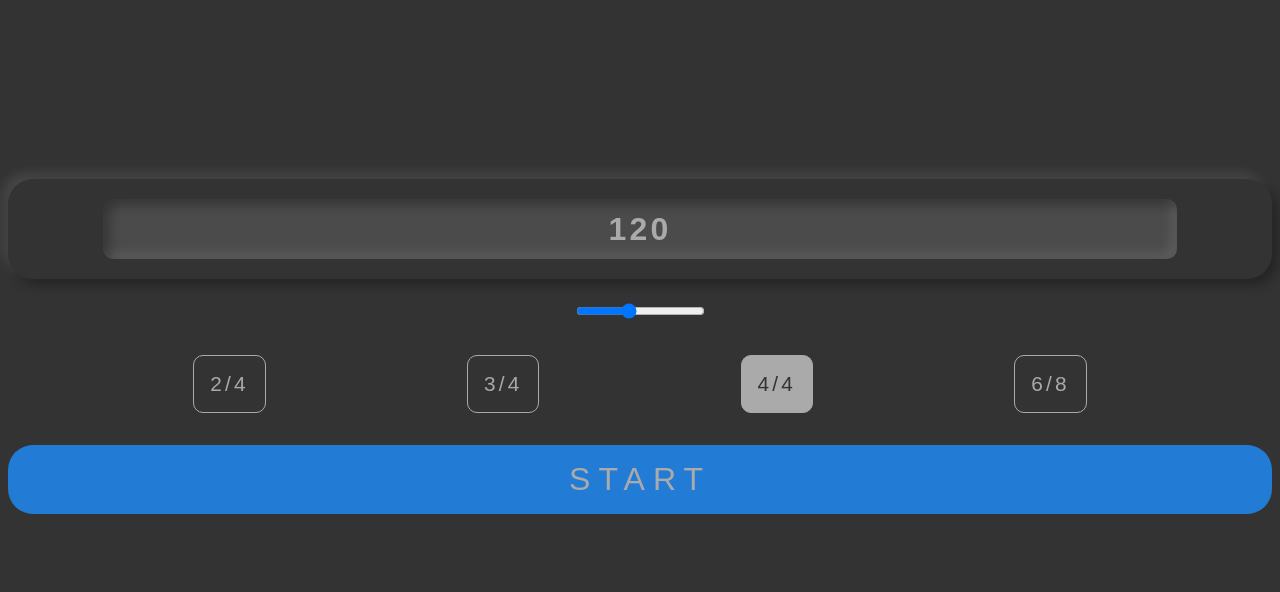
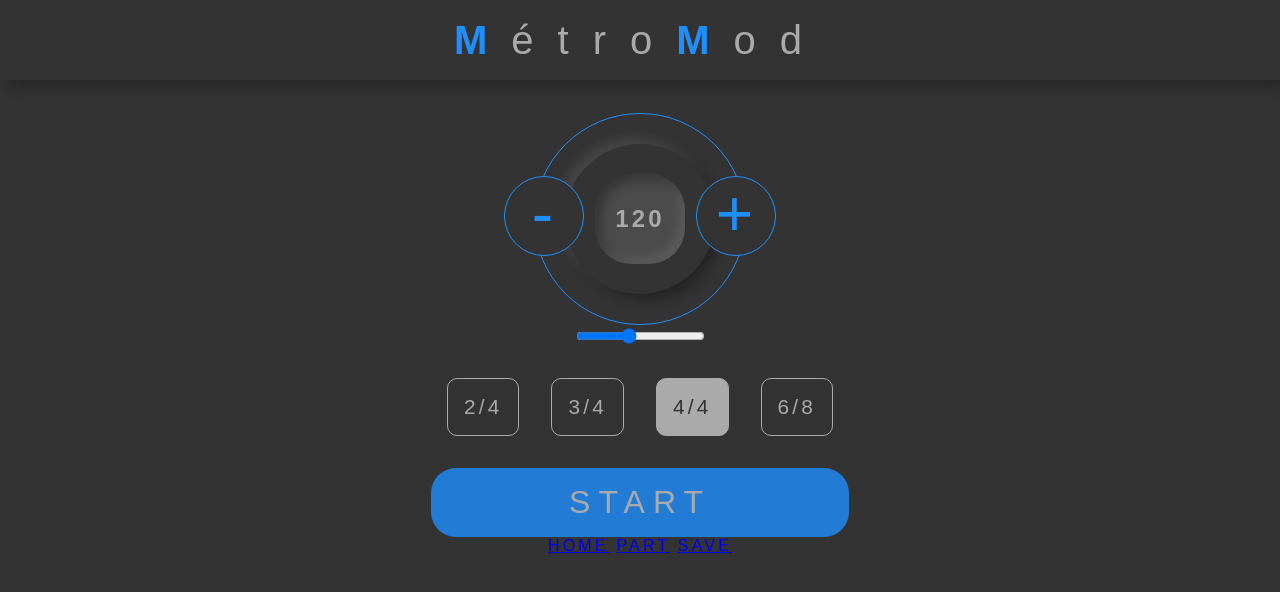
Before and after one commit to qantumSpark/metro, a website with bundled scripts: page index.html in a window 1280 px wide. Built offline with nearby package versions, Linux system fonts and the light colour scheme.

Commit message:
Style.css update / Mise en page

```diff
--- a/index.html
+++ b/index.html
@@ -13,8 +13,19 @@
     <title>Skeleton App</title>
 </head>
 <body>
+    <section class="title morph" id="title">
+        <h1 class="title-text"><span>M</span>étro<span>M</span>od</h1>
+    </section>
+
+    <section class="views" id="views">
+
+        <div class="home view" id="home">
+            <div class="container">
+                <p class="plus">+</p>
+                <p class="minus">-</p>
                 <h1 id="tempo" class="morph" >120</h1>
                 <input type="range" id="slider" min="40" max="240" value="120">
+            </div>
 
             <div class="selectors">
                 <div class="baseSelect" id="2">2/4</div>
@@ -23,6 +34,25 @@
                 <div class="baseSelect" id="6">6/8</div>
             </div>
             <button id="btn">START</button>
+        </div>
+
+        <div class="part view" id="part">
+
+        </div>
+
+        <div class="save view" id="save">
+
+        </div>
+
+    </section>
+
+    <section class="nav" id="nav">
+        <nav>
+            <a href="#home" class="nav-item">HOME</a>
+            <a href="#part" class="nav-item">PART</a>
+            <a href="#save" class="nav-item">SAVE</a>
+        </nav>
+    </section>
 
     <audio id="primSound" src="./src/audio/first.wav"></audio>
     <audio id="secSound" src="./src/audio/other.wav"></audio>
--- a/src/css/style.css
+++ b/src/css/style.css
@@ -1,23 +1,71 @@
 
 *{box-sizing: border-box;}
 
-body{letter-spacing: 0.2rem; font-family: Arial, Helvetica, sans-serif; background-color: #333; color: #aaa; text-align: center; padding: 150px 0;}
+body{ letter-spacing: 0.2rem; font-family: Arial, Helvetica, sans-serif; background-color: #333; color: #aaa; text-align: center; padding: 0; margin: 0; display: flex;; align-items: center; flex-direction: column;}
 .morph{ box-shadow: 6px 6px 12px rgba(0, 0, 0, 0.3), -6px -6px 12px rgba(255, 255, 255, 0.1);}
 
-/* TEMPO */
-h1{ height: 100px; display: flex; justify-content: center; align-items: center; border-radius: 25px; position: relative;}
-h1::after{content: ""; background-color: rgb(75, 75, 75); z-index: -1; height: 60%; width: 85%; box-shadow: inset 6px 6px 12px rgba(0, 0, 0, 0.3), inset -6px -6px 12px rgba(255, 255, 255, 0.1); position: absolute; border-radius: 10px;}
+/*HEADER AND FOOTER_NAV STYLE*/
+    /*Header style */
+.title{margin-bottom: 2rem; width: 100%; height: 10vh; display: flex; justify-content: center; align-items: center; letter-spacing: 1.5rem;}
+.title-text{font-size: 2.5rem; font-weight: 300;}
 
-/* Slider */
+.title-text span{color: rgba(30, 143, 255, 1); font-weight: bold;}
+    /*End of Header style */
 
-/* Base Selectors */
+    /*Footer_Nav style */
+.nav{}
+.nav-item{}
+    /*End of Footer_Nav style */
+/*END OF HEADER AND FOOTER_NAV STYLE*/
+
+/* VIEWS STYLING*/
+    /*Commun style*/
+.views{}
+.view{}
+    /*HOME SECTION STYLE==========================================================*/
+.home{}
+        /* TEMPO */
+.home .container{position: relative; display: flex; justify-content: center; align-items: center;flex-direction: column;}
+
+            /* Tempo BTN */
+.home p{z-index: 1; position: absolute; display: inline-block; height: 5rem; width: 5rem; border-radius: 50%;  background-color: #333; color: rgba(30, 143, 255,1); font-size: 4rem; border: 1px solid rgba(30, 143, 255, 1);}
+.home .plus{top: 0px; left: 265px;}
+.home .minus{top: 0px; right: 265px;}
+            /* End of Tempo BTN */
+
+.home h1{ height: 150px ; width: 150px; margin: 2rem auto; display: flex; justify-content: center; align-items: center; border-radius: 50%; position: relative;}
+.home h1::before{ content: ""; width: 140%; height: 140%; border: 1px solid rgba(30, 143, 255, 1); position: absolute; z-index: -1; border-radius: 50%;}
+.home h1::after{content: ""; background-color: rgb(75, 75, 75); z-index: -1; height: 60%; width: 60%; box-shadow: inset 6px 6px 12px rgba(0, 0, 0, 0.3), inset -6px -6px 12px rgba(255, 255, 255, 0.1); position: absolute; border-radius: 40%;}
+        /* End of TEMPO */
+
+        /* Slider */
+
+
+        /* End of Slider */
+
+        /* Base Selectors */
 .selectors{display: flex; justify-content: space-evenly; align-items: center;}
 .baseSelect{margin: 2rem 1rem; border-radius: 10px; border: 1px solid #aaa; font-size: 1.3rem; padding: 1rem; transition: ease 0.3s;}
 .selectors .active{color:#333; background-color: #aaa;}
 .baseSelect:hover{color:#333; background-color: #aaa;}
+        /*End of Base Selectors*/
 
-/* Button */
+        /* Button */
 button{ font-size: 2rem; text-align: center;display: inline-block; width: 100%; padding: 1rem; border-radius: 25px; border: none; color: #aaa; background-color: rgba(30, 143, 255, 0.8); cursor: pointer; transition: ease 0.3s; letter-spacing: 0.5rem;}
 button:hover{background-color: rgba(30, 143, 255, 1)}
 button:active{transform: scale(1.05);}
 button, button:hover, button:active{outline: 0; border: none; }
+        /*End of Button*/
+    /*END OF HOME SECTION STYLE==========================================================*/
+
+    /*PART SECTION STYLE=================================================================*/
+.part{}
+
+    /*END OF PART SECTION STYLE==========================================================*/
+
+    /*SAVE SECTION STYLE=================================================================*/
+
+
+    /*END OF SAVE SECTION STYLE==========================================================*/
+
+/* END OF VIEWS STYLING*/
```
Lines whose indentation alone changed are shown as unchanged.
